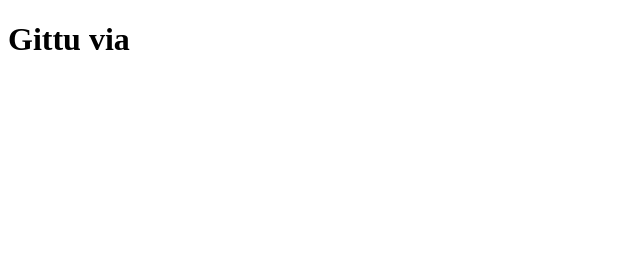
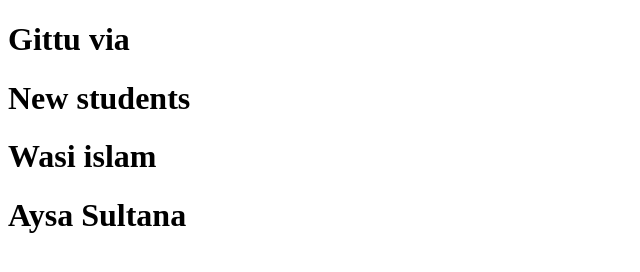
Before and after one commit to Jony120455/my-first, a plain HTML site: page index.html in a window 1280 px wide. Shown: the whole page, without its empty margins (0-640 px from the left). Drawn offline with Linux system fonts and the light colour scheme.

Commit message:
new students added

```diff
--- a/index.html
+++ b/index.html
@@ -7,5 +7,8 @@
 </head>
 <body>
     <h1>Gittu via </h1>
+    <h1>New students</h1>
+    <h1>Wasi islam</h1>
+    <h1>Aysa Sultana</h1>
 </body>
 </html>
```
